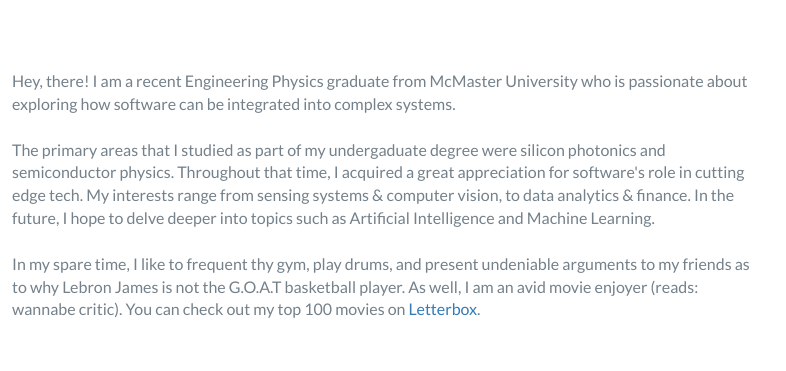
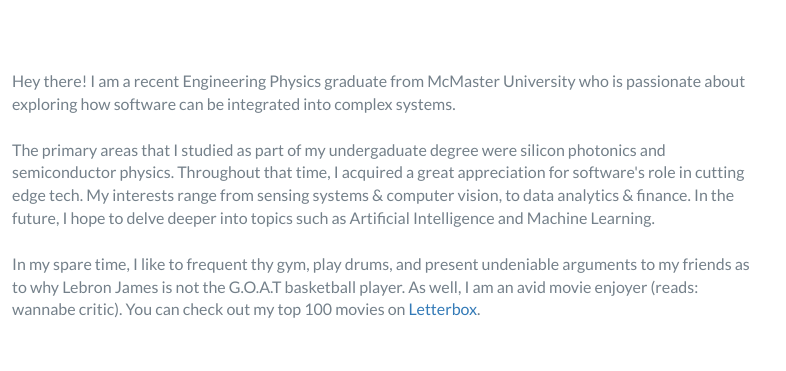
Before and after one commit to GoshaDulkin/old_website, a website: page index.html in a window 1280 px wide. Shown: the part 805-1176 px from the top of the page, 448-1234 px from the left. Drawn offline with nearby package versions, Linux system fonts and the light colour scheme.

Commit message:
Edited text.

```diff
--- a/index.html
+++ b/index.html
@@ -72,7 +72,7 @@
                 </div>
                 <div class="col-md-8">
                     <p>
-                    Hey, there! I am a recent Engineering Physics graduate from McMaster University who is passionate about exploring how software can be integrated into complex systems.
+                    Hey there! I am a recent Engineering Physics graduate from McMaster University who is passionate about exploring how software can be integrated into complex systems.
                     <br><br>
                     The primary areas that I studied as part of my undergaduate degree were silicon photonics and semiconductor physics.
                     Throughout that time, I acquired a great appreciation for software's role in cutting edge tech.
```
Also changed, not shown: README.md (deleted).
